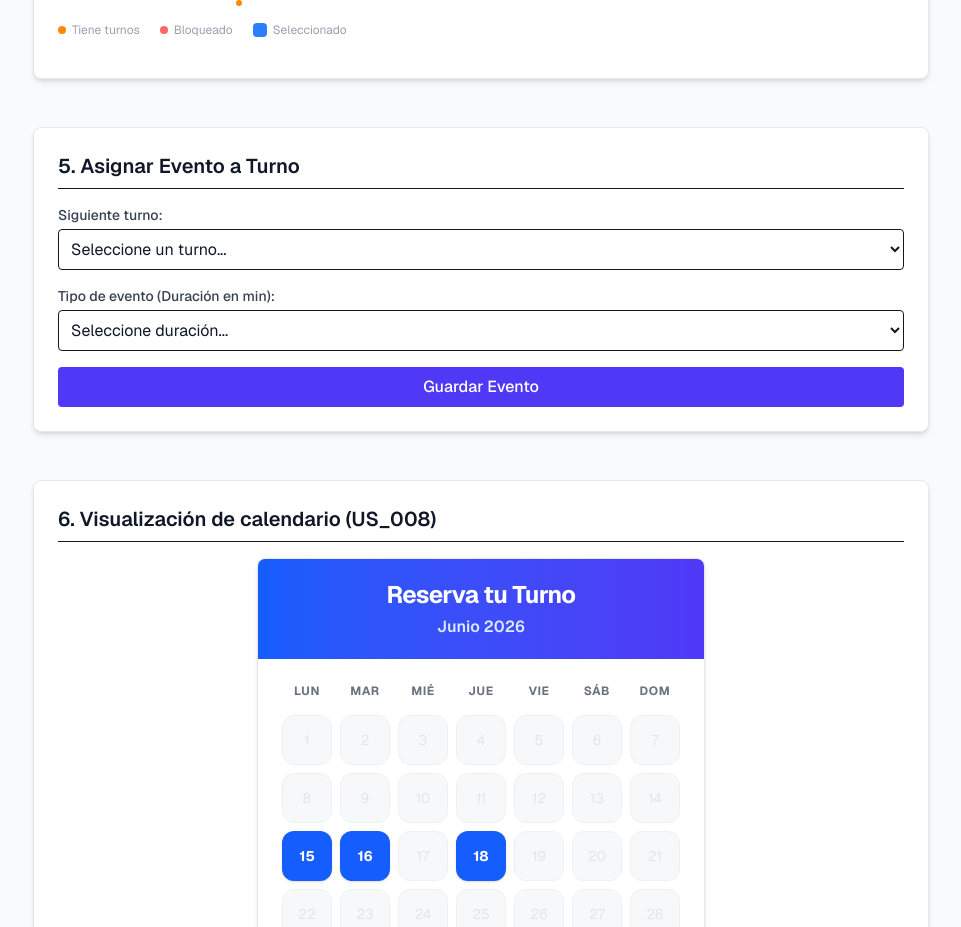
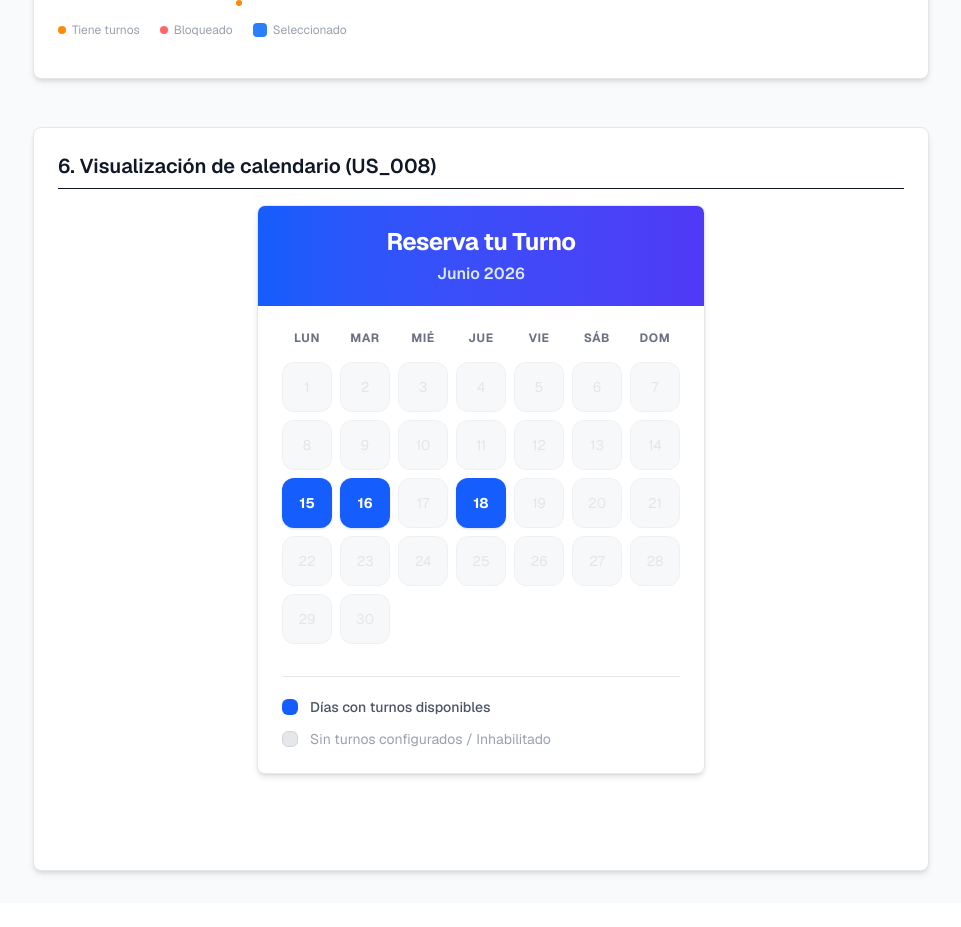
Before and after one commit to MaxiFran48/agenda-ya, a Next.js app: page / in a window 1280 px wide. Shown: the part 2260-3187 px from the top of the page, without its empty margins (159-1120 px from the left). After the commit the page ends 3163 px from the top, so only its background shows below. Built offline with nearby package versions, Linux system fonts and the light colour scheme.

Commit message:
fix: corregir JSX roto, eliminar sección duplicada y arreglar IDs de eventos para tests Cypress

```diff
--- a/app/page.tsx
+++ b/app/page.tsx
@@ -14,7 +14,8 @@ import VisualizacionCalendarioPublico from '../components/US_008_visualizacionCa
 const DIAS_INICIALES: DayConfig[] = [
   { diaSemana: 'Lunes', habilitado: false, guardadoHabilitado: false, tieneReservas: false, turnos: [] },
   { diaSemana: 'Martes', habilitado: false, guardadoHabilitado: false, tieneReservas: false, turnos: [] },
-  { diaSemana: 'Miércoles', habilitado: true, guardadoHabilitado: true, tieneReservas: true, turnos: [
+  {
+    diaSemana: 'Miércoles', habilitado: true, guardadoHabilitado: true, tieneReservas: true, turnos: [
       {
         id: 't-mock-1',
         horaInicio: '09:00',
@@ -23,7 +24,8 @@ const DIAS_INICIALES: DayConfig[] = [
           { id: '3', nombre: 'Consulta Larga', duracion: 60 }
         ]
       }
-  ] },
+    ]
+  },
   { diaSemana: 'Jueves', habilitado: true, guardadoHabilitado: true, tieneReservas: false, turnos: [] },
   { diaSemana: 'Viernes', habilitado: false, guardadoHabilitado: false, tieneReservas: false, turnos: [] },
   { diaSemana: 'Sábado', habilitado: true, guardadoHabilitado: true, tieneReservas: false, turnos: [] },
@@ -84,17 +86,8 @@ export default function GestionDisponibilidad() {
   const [turnosAfectados, setTurnosAfectados] = useState<TurnoMock[]>([]);
   const [estadoMockTurnos, setEstadoMockTurnos] = useState<TurnoMock[]>(TURNOS_MOCK);
 
-  // --- Estados: Antelación (Sección 4 - US-005) ---
-  const [errorAntelacion, setErrorAntelacion] = useState('');
-  const [mensajeExitoAntelacion, setMensajeExitoAntelacion] = useState('');
 
-  // --- Estados: Asignar Evento a Turno (Sección 5 - US04) ---
-  const [turnoSeleccionado, setTurnoSeleccionado] = useState('');
-  const [duracionEvento, setDuracionEvento] = useState('');
-  const [resultadoMensaje, setResultadoMensaje] = useState('');
-  const [resultadoTipo, setResultadoTipo] = useState<'success' | 'error'>('success');
 
-  // --- Estado: navegación del calendario ---
   const ahora = new Date();
   const [mesVista, setMesVista] = useState(
     new Date(ahora.getFullYear(), ahora.getMonth(), 1)
@@ -197,20 +190,6 @@ export default function GestionDisponibilidad() {
     setErrorBloqueo('');
   };
 
-  // --- Manejador: Asignar Evento a Turno (Sección 5) ---
-  const handleAsignarEvento = (e: React.FormEvent) => {
-    e.preventDefault();
-    setResultadoMensaje('');
-    if (!turnoSeleccionado || !duracionEvento) {
-      setResultadoTipo('error');
-      setResultadoMensaje('Debe seleccionar un turno y un tipo de evento.');
-      return;
-    }
-    setResultadoTipo('success');
-    setResultadoMensaje(`Evento de ${duracionEvento} min asignado al turno ${turnoSeleccionado} exitosamente.`);
-    setTurnoSeleccionado('');
-    setDuracionEvento('');
-  };
 
   // --- Lógica del calendario ---
   const anio = mesVista.getFullYear();
@@ -463,65 +442,6 @@ export default function GestionDisponibilidad() {
           </div>
         )}
 
-      {/* SECCIÓN 5: ASIGNAR EVENTO A TURNO (US04) */}
-      <section className="bg-white p-6 rounded-lg shadow-md border border-gray-200">
-        <h2 className="text-xl font-semibold mb-4 border-b pb-2">5. Asignar Evento a Turno</h2>
-
-        <form onSubmit={handleAsignarEvento} className="space-y-4">
-          <div className="flex flex-col space-y-1">
-            <label htmlFor="turnoSeleccionado" className="font-medium text-sm text-gray-700">Siguiente turno:</label>
-            <select
-              id="turnoSeleccionado"
-              data-cy="select-siguiente-turno"
-              value={turnoSeleccionado}
-              onChange={(e) => setTurnoSeleccionado(e.target.value)}
-              className="border rounded p-2 focus:ring-2 focus:ring-blue-500 outline-none"
-            >
-              <option value="">Seleccione un turno...</option>
-              <option value="10:00">10:00</option>
-              <option value="10:30">10:30</option>
-              <option value="11:00">11:00</option>
-            </select>
-          </div>
-
-          <div className="flex flex-col space-y-1">
-            <label htmlFor="duracionEvento" className="font-medium text-sm text-gray-700">Tipo de evento (Duración en min):</label>
-            <select
-              id="duracionEvento"
-              data-cy="select-tipo-evento"
-              value={duracionEvento}
-              onChange={(e) => setDuracionEvento(e.target.value)}
-              className="border rounded p-2 focus:ring-2 focus:ring-blue-500 outline-none"
-            >
-              <option value="">Seleccione duración...</option>
-              <option value="30">30 min</option>
-              <option value="45">45 min</option>
-              <option value="60">60 min</option>
-            </select>
-          </div>
-
-          {/* Mensajes de feedback Asignar Evento */}
-          {resultadoMensaje && (
-            <div
-              data-cy="mensaje-resultado"
-              className={`p-2 rounded text-sm border ${resultadoTipo === 'success'
-                  ? 'text-green-600 bg-green-50 border-green-200'
-                  : 'text-red-600 bg-red-50 border-red-200'
-                }`}
-            >
-              {resultadoMensaje}
-            </div>
-          )}
-
-          <button
-            type="submit"
-            data-cy="btn-guardar"
-            className="w-full bg-indigo-600 hover:bg-indigo-700 text-white font-medium py-2 px-4 rounded transition-colors"
-          >
-            Guardar Evento
-          </button>
-        </form>
-      </section>
 
         {/* ── SECCIÓN 6: VISUALIZACIÓN DE CALENDARIO (US_008) ── */}
         <section className="bg-white p-6 rounded-lg shadow-md border border-gray-200">
```
Also changed, not shown: components/US_001_configuracionSemanal.tsx (+3 -4 lines). Lines whose indentation alone changed are shown as unchanged.
